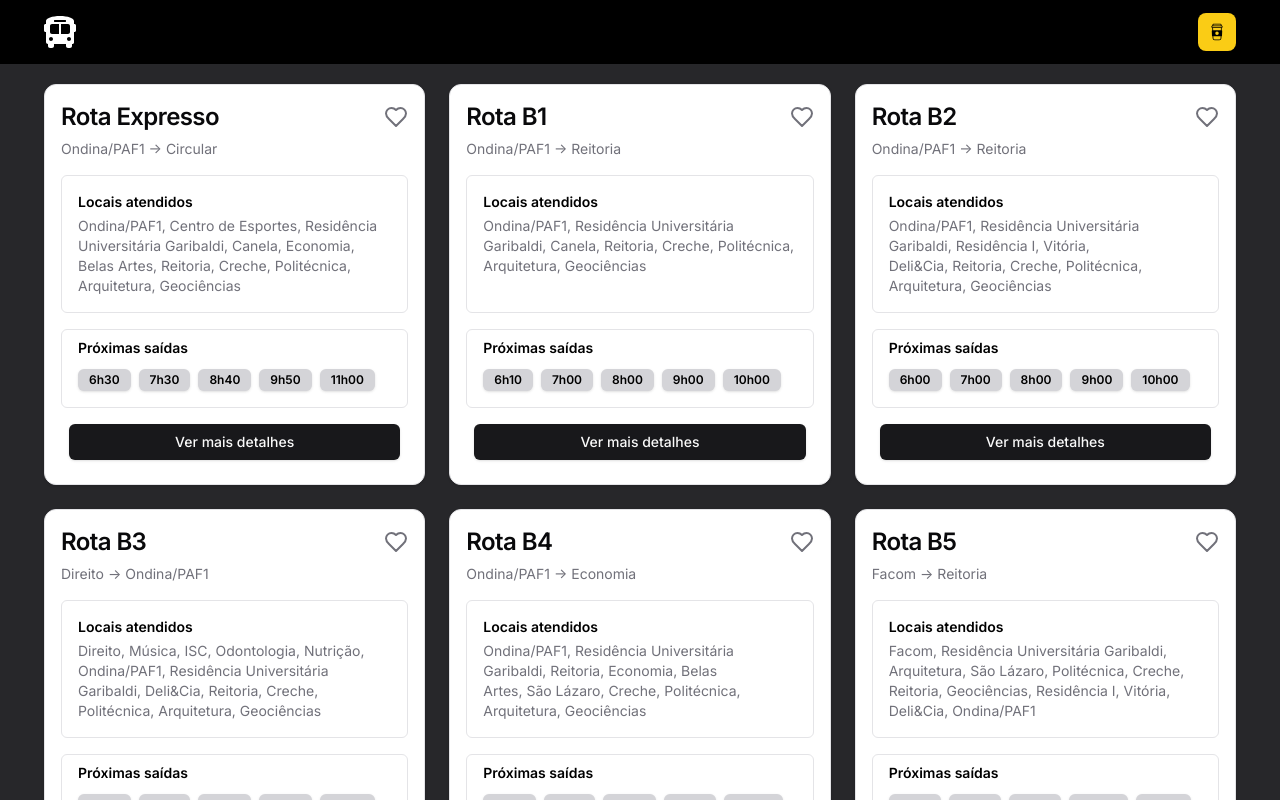
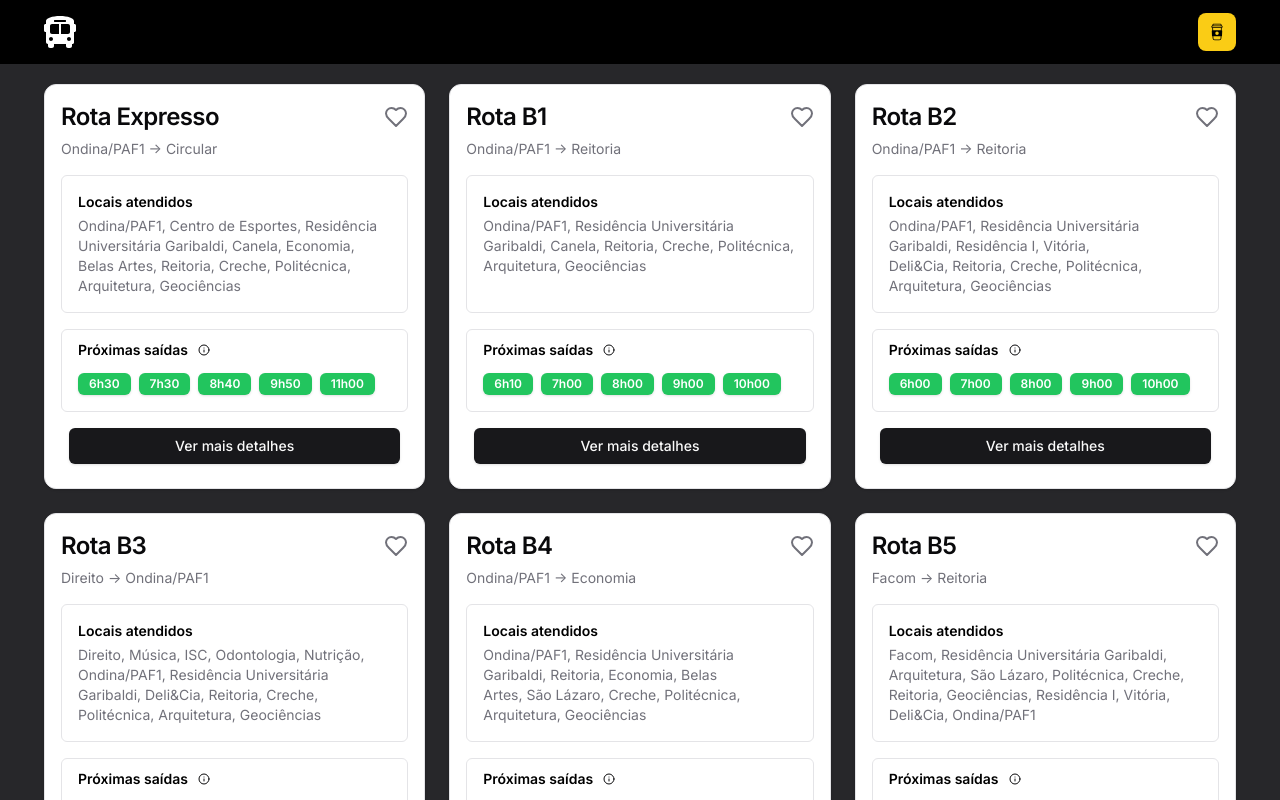
Before and after one commit to brnocorreia/meu-buzufba, a Next.js app: page / in a window 1280 px wide. Shown: the top 800 px of the page. Built offline with nearby package versions, Linux system fonts and the light colour scheme.

Commit message:
feat: departure status color highlighting + info popover

```diff
--- a/package.json
+++ b/package.json
@@ -13,6 +13,7 @@
     "@radix-ui/react-dialog": "^1.1.2",
     "@radix-ui/react-icons": "^1.3.0",
     "@radix-ui/react-label": "^2.1.0",
+    "@radix-ui/react-popover": "^1.1.4",
     "@radix-ui/react-slot": "^1.1.0",
     "@radix-ui/react-switch": "^1.1.1",
     "@radix-ui/react-tabs": "^1.1.1",
--- a/src/@types/routes.ts
+++ b/src/@types/routes.ts
@@ -16,3 +16,14 @@ export interface Routes {
 export interface RoutesWithFavorite extends Routes {
   isFavorite: boolean;
 }
+
+export enum DepartureStatusEnum {
+  UPCOMING = "upcoming",
+  NEXT = "next",
+  PAST = "past",
+}
+
+export interface DepartureStatus {
+  departure: string;
+  status: DepartureStatusEnum;
+}
--- a/src/components/bus-schedule/index.tsx
+++ b/src/components/bus-schedule/index.tsx
@@ -1,39 +1,43 @@
 "use client";
 
 import React from "react";
-import { set, isAfter } from "date-fns";
 import { Badge } from "@/components/ui/badge";
+import {
+  getDepartureStatus,
+  getRemainingBusLeftsWithDepartureStatus,
+} from "@/lib/schedules";
+import { DepartureStatusEnum } from "@/@types/routes";
 
 interface BusScheduleProps {
   departures: string[];
   enableSlice?: boolean;
 }
 
+const getBadgeClassName = (status: DepartureStatusEnum) => {
+  switch (status) {
+    case DepartureStatusEnum.PAST:
+      return "bg-red-500 text-white hover:bg-red-400 cursor-default mr-2 mb-2";
+    case DepartureStatusEnum.NEXT:
+      return "bg-yellow-500 text-black hover:bg-yellow-400 cursor-default mr-2 mb-2";
+    case DepartureStatusEnum.UPCOMING:
+      return "bg-green-500 text-white hover:bg-green-400 cursor-default mr-2 mb-2";
+    default:
+      return "bg-zinc-300 text-black hover:bg-zinc-100 cursor-default mr-2 mb-2";
+  }
+};
+
 const BusSchedule = ({ departures, enableSlice }: BusScheduleProps) => {
-  const now = new Date();
-
-  const remainingBusLefts = departures.filter((horario) => {
-    const [horas, minutos] = horario.split("h").map(Number);
-    const horarioDate = set(now, {
-      hours: horas,
-      minutes: minutos,
-      seconds: 0,
-    });
-
-    return isAfter(horarioDate, now);
-  });
+  const departureStatus = getDepartureStatus(departures);
+  const remainingBusLefts = getRemainingBusLeftsWithDepartureStatus(departures);
 
   return (
     <div>
       {enableSlice ? (
         <>
           {remainingBusLefts.length > 0 ? (
-            remainingBusLefts.slice(0, 5).map((time, index) => (
-              <Badge
-                key={index}
-                className="bg-zinc-300 text-black hover:bg-zinc-100 cursor-default mr-2 mb-2"
-              >
-                {time}
+            remainingBusLefts.slice(0, 5).map((status, index) => (
+              <Badge key={index} className={getBadgeClassName(status.status)}>
+                {status.departure}
               </Badge>
             ))
           ) : (
@@ -44,12 +48,9 @@ const BusSchedule = ({ departures, enableSlice }: BusScheduleProps) => {
         </>
       ) : (
         <>
-          {departures.map((time, index) => (
-            <Badge
-              key={index}
-              className="bg-zinc-300 text-black hover:bg-zinc-100 cursor-default mr-2 mb-2"
-            >
-              {time}
+          {departureStatus.map((status, index) => (
+            <Badge key={index} className={getBadgeClassName(status.status)}>
+              {status.departure}
             </Badge>
           ))}
         </>
--- /dev/null
+++ b/src/components/info-popover/index.tsx
@@ -0,0 +1,46 @@
+import { Button } from "@/components/ui/button";
+import {
+  Popover,
+  PopoverContent,
+  PopoverTrigger,
+} from "@/components/ui/popover";
+import { Info } from "lucide-react";
+
+interface InfoPopoverProps {
+  side?: "left" | "right" | "top" | "bottom";
+}
+
+export function InfoPopover({ side = "right" }: InfoPopoverProps) {
+  return (
+    <Popover>
+      <PopoverTrigger asChild>
+        <Button variant="ghost" size="iconSmall">
+          <Info size={12} />
+        </Button>
+      </PopoverTrigger>
+      <PopoverContent className="p-2 w-50" side={side}>
+        <div className="grid gap-3">
+          <div className="space-y-2">
+            <p className="text-sm text-muted-foreground">
+              Status das saídas do Buzufba
+            </p>
+          </div>
+          <div className="grid gap-2">
+            <div className="flex items-center gap-3">
+              <div className="h-2 w-2 rounded-full bg-green-500" />
+              <span className="text-xs">Próximos horários</span>
+            </div>
+            <div className="flex items-center gap-3">
+              <div className="h-2 w-2 rounded-full bg-yellow-500" />
+              <span className="text-xs">Saída próxima ({"<"} 20 minutos)</span>
+            </div>
+            <div className="flex items-center gap-3">
+              <div className="h-2 w-2 rounded-full bg-red-500" />
+              <span className="text-xs">Horários anteriores</span>
+            </div>
+          </div>
+        </div>
+      </PopoverContent>
+    </Popover>
+  );
+}
--- a/src/components/route-card/index.tsx
+++ b/src/components/route-card/index.tsx
@@ -15,6 +15,7 @@ import RouteDetailsPopup from "@/components/route-details-popup";
 import { useAtom } from "jotai";
 import { favoriteRoutesAtom } from "@/atoms/favorite-routes";
 import FavoriteIcon from "@/components/favorite-icon";
+import { InfoPopover } from "../info-popover";
 
 type CardProps = React.ComponentProps<typeof Card>;
 
@@ -58,7 +59,12 @@ export function RouteCard({ className, route, ...props }: RouteCardProps) {
         </div>
         <div className="flex items-start rounded-md border px-4 py-2">
           <div className="flex flex-col items-start gap-y-2 w-full">
-            <p className="text-black font-semibold text-sm">Próximas saídas</p>
+            <div className="flex flex-row items-center gap-x-1 w-full">
+              <p className="text-black font-semibold text-sm">
+                Próximas saídas
+              </p>
+              <InfoPopover side="top" />
+            </div>
             <div className="flex flex-wrap gap-2">
               <BusSchedule departures={route.departures} enableSlice={true} />
             </div>
--- a/src/components/ui/button.tsx
+++ b/src/components/ui/button.tsx
@@ -1,8 +1,8 @@
-import * as React from "react"
-import { Slot } from "@radix-ui/react-slot"
-import { cva, type VariantProps } from "class-variance-authority"
+import * as React from "react";
+import { Slot } from "@radix-ui/react-slot";
+import { cva, type VariantProps } from "class-variance-authority";
 
-import { cn } from "@/lib/utils"
+import { cn } from "@/lib/utils";
 
 const buttonVariants = cva(
   "inline-flex items-center justify-center whitespace-nowrap rounded-md text-sm font-medium transition-colors focus-visible:outline-none focus-visible:ring-1 focus-visible:ring-ring disabled:pointer-events-none disabled:opacity-50",
@@ -25,6 +25,7 @@ const buttonVariants = cva(
         sm: "h-8 rounded-md px-3 text-xs",
         lg: "h-10 rounded-md px-8",
         icon: "h-9 w-9",
+        iconSmall: "h-6 w-6",
       },
     },
     defaultVariants: {
@@ -32,26 +33,26 @@ const buttonVariants = cva(
       size: "default",
     },
   }
-)
+);
 
 export interface ButtonProps
   extends React.ButtonHTMLAttributes<HTMLButtonElement>,
     VariantProps<typeof buttonVariants> {
-  asChild?: boolean
+  asChild?: boolean;
 }
 
 const Button = React.forwardRef<HTMLButtonElement, ButtonProps>(
   ({ className, variant, size, asChild = false, ...props }, ref) => {
-    const Comp = asChild ? Slot : "button"
+    const Comp = asChild ? Slot : "button";
     return (
       <Comp
         className={cn(buttonVariants({ variant, size, className }))}
         ref={ref}
         {...props}
       />
-    )
+    );
   }
-)
-Button.displayName = "Button"
+);
+Button.displayName = "Button";
 
-export { Button, buttonVariants }
+export { Button, buttonVariants };
--- /dev/null
+++ b/src/components/ui/popover.tsx
@@ -0,0 +1,33 @@
+"use client"
+
+import * as React from "react"
+import * as PopoverPrimitive from "@radix-ui/react-popover"
+
+import { cn } from "@/lib/utils"
+
+const Popover = PopoverPrimitive.Root
+
+const PopoverTrigger = PopoverPrimitive.Trigger
+
+const PopoverAnchor = PopoverPrimitive.Anchor
+
+const PopoverContent = React.forwardRef<
+  React.ElementRef<typeof PopoverPrimitive.Content>,
+  React.ComponentPropsWithoutRef<typeof PopoverPrimitive.Content>
+>(({ className, align = "center", sideOffset = 4, ...props }, ref) => (
+  <PopoverPrimitive.Portal>
+    <PopoverPrimitive.Content
+      ref={ref}
+      align={align}
+      sideOffset={sideOffset}
+      className={cn(
+        "z-50 w-72 rounded-md border bg-popover p-4 text-popover-foreground shadow-md outline-none data-[state=open]:animate-in data-[state=closed]:animate-out data-[state=closed]:fade-out-0 data-[state=open]:fade-in-0 data-[state=closed]:zoom-out-95 data-[state=open]:zoom-in-95 data-[side=bottom]:slide-in-from-top-2 data-[side=left]:slide-in-from-right-2 data-[side=right]:slide-in-from-left-2 data-[side=top]:slide-in-from-bottom-2",
+        className
+      )}
+      {...props}
+    />
+  </PopoverPrimitive.Portal>
+))
+PopoverContent.displayName = PopoverPrimitive.Content.displayName
+
+export { Popover, PopoverTrigger, PopoverContent, PopoverAnchor }
--- /dev/null
+++ b/src/lib/schedules.ts
@@ -0,0 +1,54 @@
+import { DepartureStatus, DepartureStatusEnum } from "@/@types/routes";
+import { isAfter, set, differenceInMinutes } from "date-fns";
+
+export const getRemainingBusLeftsWithDepartureStatus = (
+  departures: string[]
+) => {
+  const now = new Date();
+  const remainingBusLefts = departures.filter((horario) => {
+    const [horas, minutos] = horario.split("h").map(Number);
+    const horarioDate = set(now, {
+      hours: horas,
+      minutes: minutos,
+      seconds: 0,
+    });
+
+    return isAfter(horarioDate, now);
+  });
+
+  return getDepartureStatus(remainingBusLefts);
+};
+
+export const getDepartureStatus = (departures: string[]): DepartureStatus[] => {
+  const now = new Date();
+  let foundNext = false;
+
+  const departuresStatus = departures.map((departure) => {
+    const [horas, minutos] = departure.split("h").map(Number);
+    const horarioDate = set(now, {
+      hours: horas,
+      minutes: minutos,
+      seconds: 0,
+    });
+
+    const isUpcoming = isAfter(horarioDate, now);
+    const minutesUntilDeparture = differenceInMinutes(horarioDate, now);
+
+    if (isUpcoming && !foundNext && minutesUntilDeparture <= 20) {
+      foundNext = true;
+      return {
+        departure,
+        status: DepartureStatusEnum.NEXT,
+      };
+    }
+
+    return {
+      departure,
+      status: isUpcoming
+        ? DepartureStatusEnum.UPCOMING
+        : DepartureStatusEnum.PAST,
+    };
+  });
+
+  return departuresStatus;
+};
```
Also changed, not shown: src/components/route-details-popup/index.tsx (+9 -5 lines), 1 other file (tests, documents, lock files or other folders).
